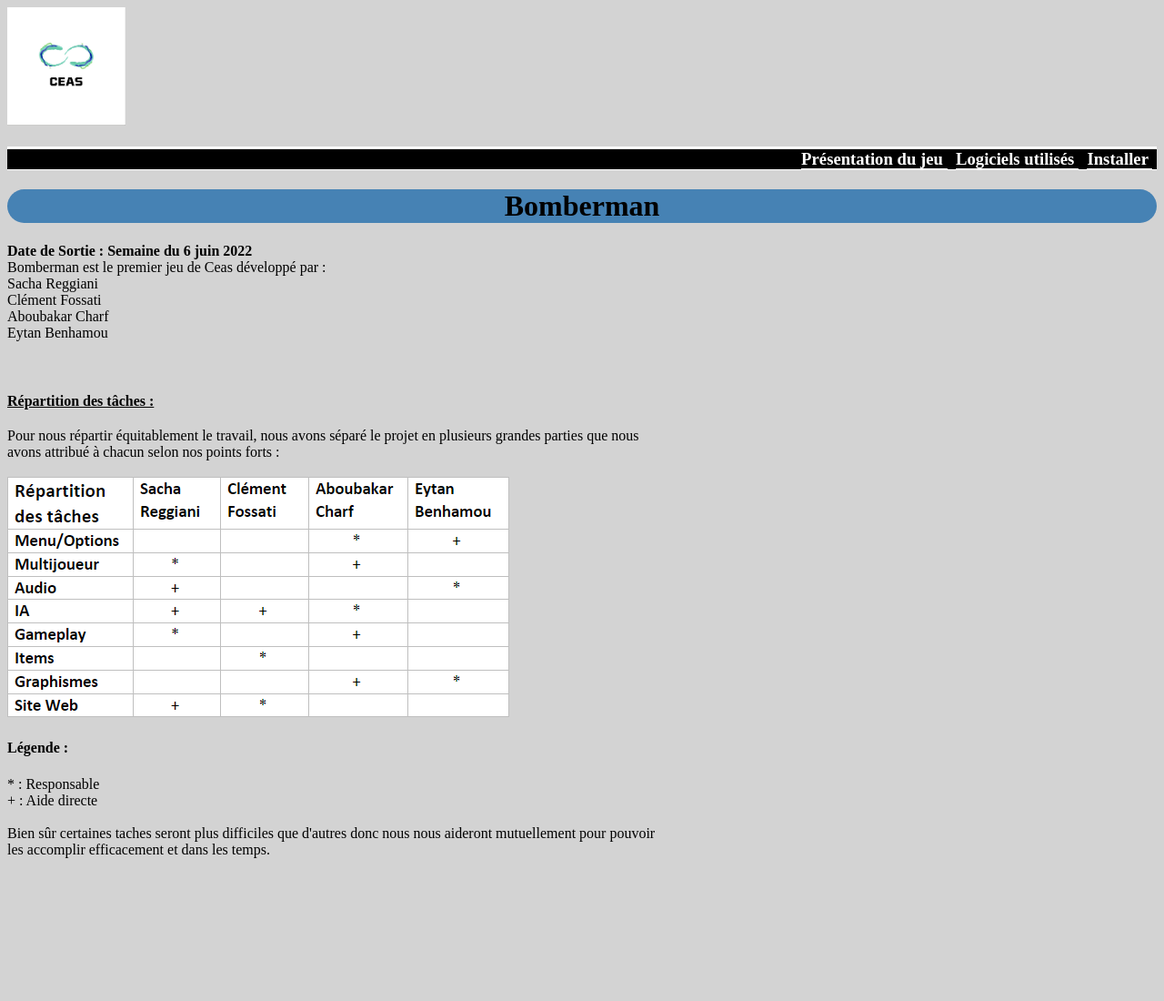
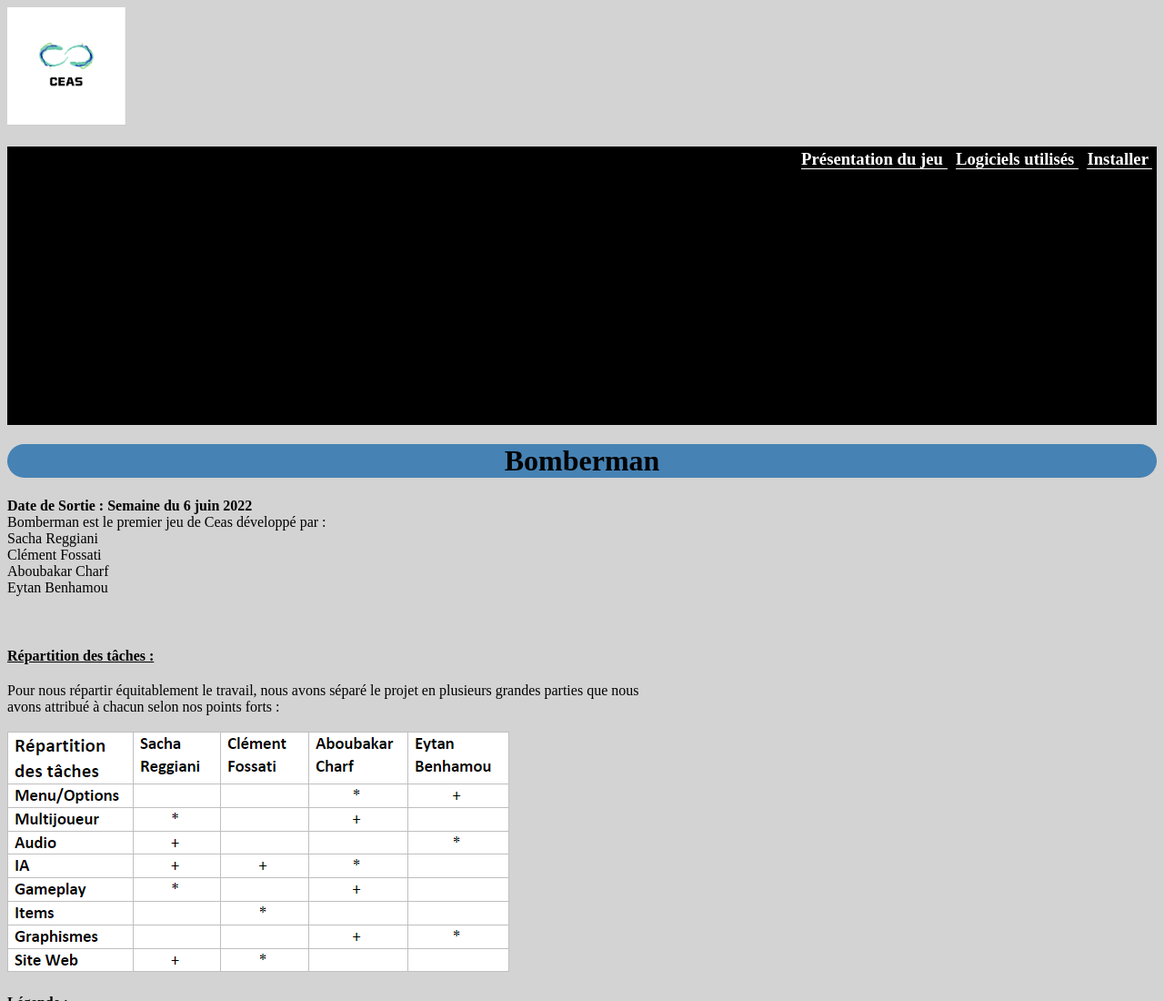
Before and after one commit to yeckes/Ceas, a plain HTML site: page Index.html in a window 1280 px wide. Shown: the top 1100 px of the page at 91% size. Before the commit the page ends 959 px from the top, so only its background shows below. Drawn offline with Linux system fonts and the light colour scheme.

Commit message:
barre n18

```diff
--- a/style.css
+++ b/style.css
@@ -12,7 +12,5 @@
     text-align: right;
     background-color: black;
     border-block: solid;
-    color: white;
-    text-decoration: none;
-    border-bottom: 1px solid white;
+    block-size: 300px;
 }
```
Also changed, not shown: Index.html (+1 -1 lines).
